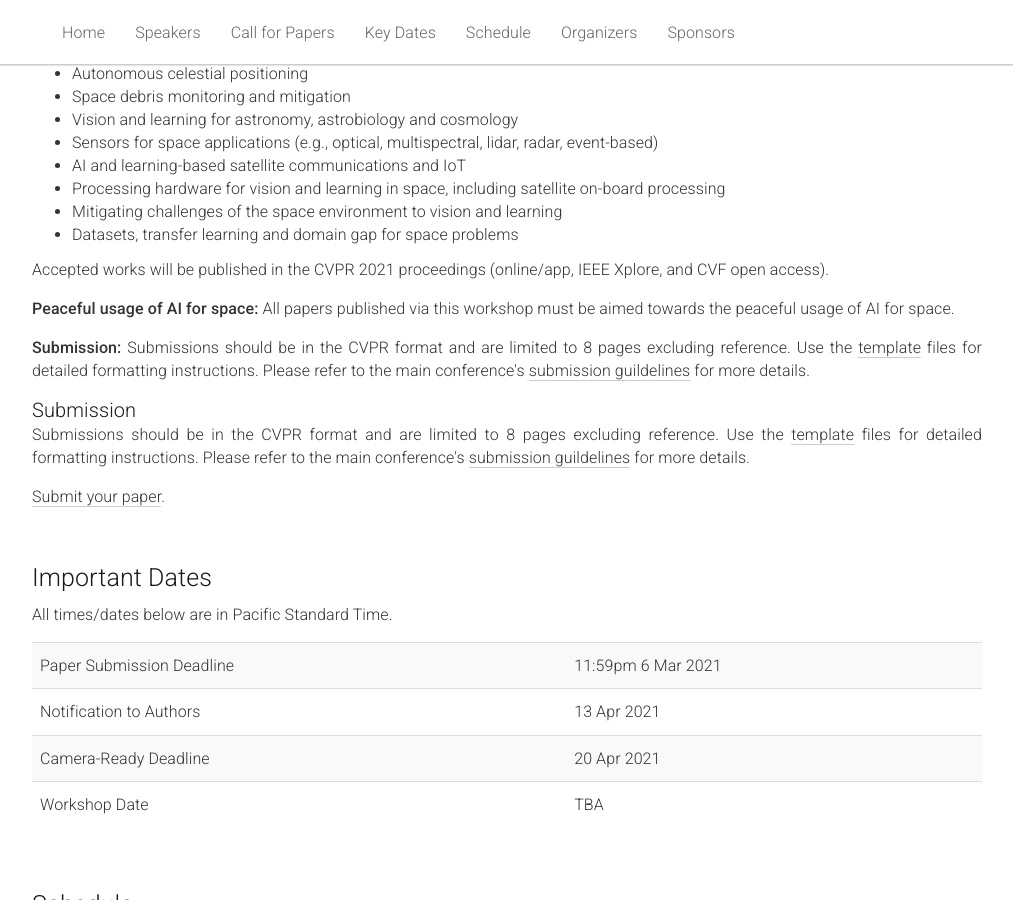
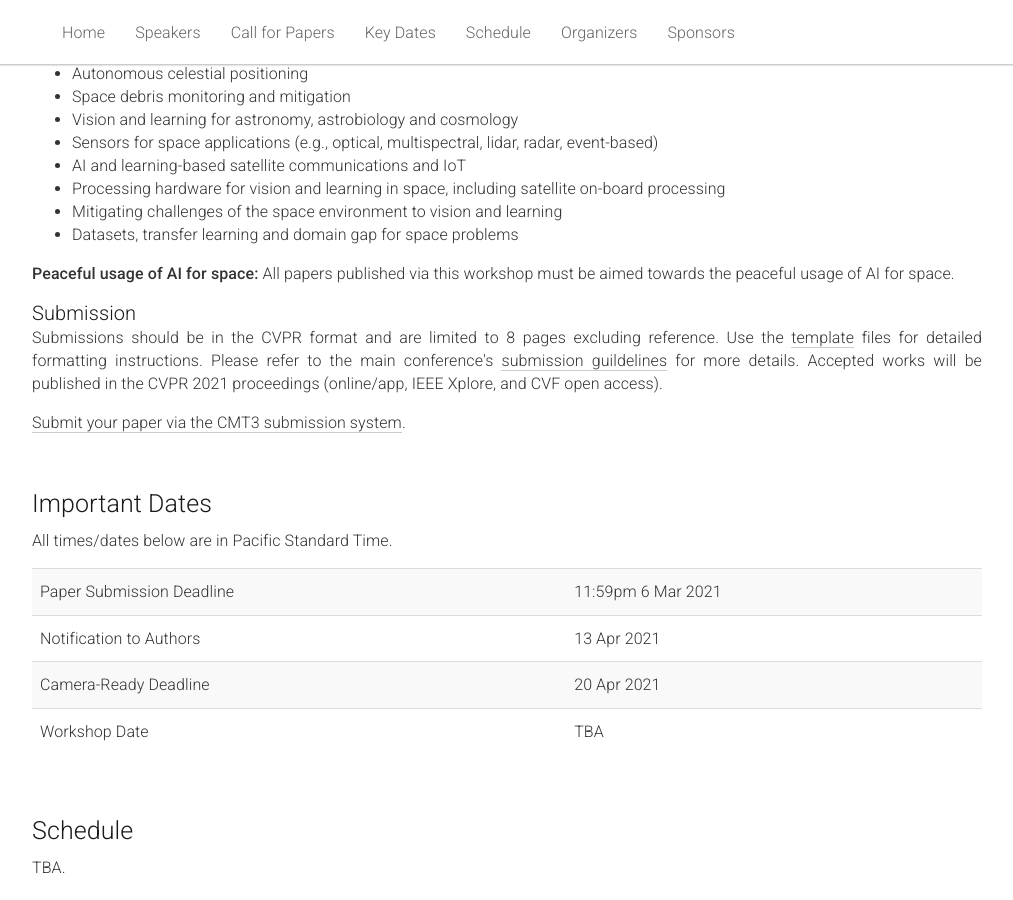
Before and after one commit to AIforSpace/2024, a Jekyll site: the page built from _pages/home.md, in a window 1280 px wide and 900 px high, scrolled down 2807 px. Shown: the whole window, without its empty margins (133-1146 px from the left). Built offline with Jekyll 4.4.1, drawn with Linux system fonts in a browser that asks for light colours.

Commit message:
Update home.md

```diff
--- a/_pages/home.md
+++ b/_pages/home.md
@@ -143,29 +143,18 @@ acknowledgements: ""
       <li>Mitigating challenges of the space environment to vision and learning</li>
       <li>Datasets, transfer learning and domain gap for space problems</li>
     </ul>
-  Accepted works will be published in the CVPR 2021 proceedings (online/app, IEEE Xplore, and CVF open access).
     </p>
     <p>
     <span style="font-weight:500;">Peaceful usage of AI for space:</span> All papers published via this workshop must be aimed towards the peaceful usage of AI for space.
     </p>
-    <p>
-      <span style="font-weight:500;">Submission:</span>
-      Submissions should be in the CVPR format and are limited to 8 pages excluding reference.
-      Use the <a href="/2021/static/cvpr2021AuthorKit_2.zip" download>template</a> files for detailed formatting instructions.
-      Please refer to the main conference's <a href="http://cvpr2021.thecvf.com/node/33#submission-guidelines">submission guildelines</a> for more details.
-
-    </p>
-
     <h3>Submission</h3>
-
     <p>
       Submissions should be in the CVPR format and are limited to 8 pages excluding reference.
       Use the <a href="/2021/static/cvpr2021AuthorKit_2.zip" download>template</a> files for detailed formatting instructions.
-      Please refer to the main conference's <a href="http://cvpr2021.thecvf.com/node/33#submission-guidelines">submission guildelines</a> for more details.
-      </p>
-
+      Please refer to the main conference's <a href="http://cvpr2021.thecvf.com/node/33#submission-guidelines">submission guildelines</a> for more details. Accepted works will be published in the CVPR 2021 proceedings (online/app, IEEE Xplore, and CVF open access).
+    </p>
     <p>
-      <a href="https://cmt3.research.microsoft.com/AI4Space2021">Submit your paper</a>.
+      <a href="https://cmt3.research.microsoft.com/AI4Space2021">Submit your paper via the CMT3 submission system</a>.
     </p>
   </div>
 </div><br>
```
